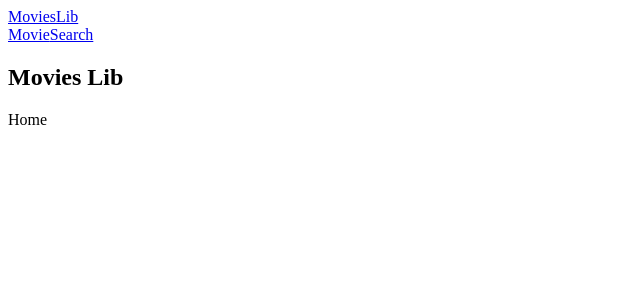
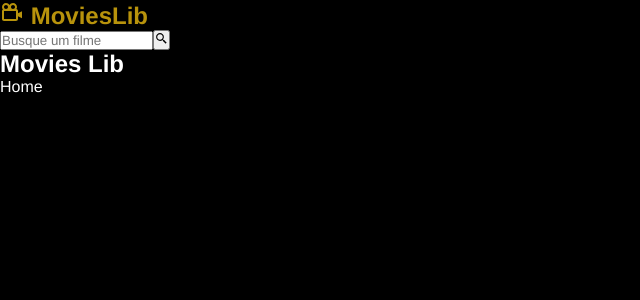
Before and after one commit to carloosf/MoviesLib, a React (Vite) app in the folder movies_lib/: page / in a window 1280 px wide. Shown: the top 300 px of the page, without its empty margins (0-640 px from the left). Built offline with nearby package versions, Linux system fonts and the light colour scheme.

Commit message:
configurando navbar.jsx e css

```diff
--- a/movies_lib/src/App.jsx
+++ b/movies_lib/src/App.jsx
@@ -1,15 +1,14 @@
-import { Link, Outlet } from 'react-router-dom'
+import { Outlet } from 'react-router-dom'
+import Navbar from './components/Navbar'
+
 import './App.css'
 
 function App() {
   return (
     <div className="App">
-      <nav id="navbar">
-        <Link to="/">MoviesLib</Link>
-      </nav>
-      <Link to="/movie/1">Movie</Link>
-      <Link to="/search">Search</Link>
+      <Navbar>
 
+      </Navbar>
       <h2>Movies Lib</h2>
       <Outlet />
     </div>
--- /dev/null
+++ b/movies_lib/src/components/Navbar.jsx
@@ -0,0 +1,21 @@
+import { Link } from "react-router-dom";
+import { BiCameraMovie, BiSearchAlt2 } from 'react-icons/bi'
+
+const Home = () => {
+    return (
+        <nav id="navbar">
+            <h2>
+                <Link to="/">
+                    <BiCameraMovie /> MoviesLib
+                </Link>
+            </h2>
+            <form>
+                <input type="text" placeholder="Busque um filme" />
+                <button type="submit">
+                    <BiSearchAlt2 /> </button>
+            </form>
+        </nav>
+    )
+};
+
+export default Home;
--- a/movies_lib/src/index.css
+++ b/movies_lib/src/index.css
@@ -0,0 +1,21 @@
+*{
+    font-family: Helvetica;
+    margin: 0;
+    padding: 0;
+    box-sizing: border-box;
+}
+
+body {
+    background-color: #000;
+    color: white;
+}
+
+a {
+    text-decoration: none;
+    color: #F7D354;
+    transition: .5s
+}
+
+a:hover {
+    color: #b8930c;
+}
```
